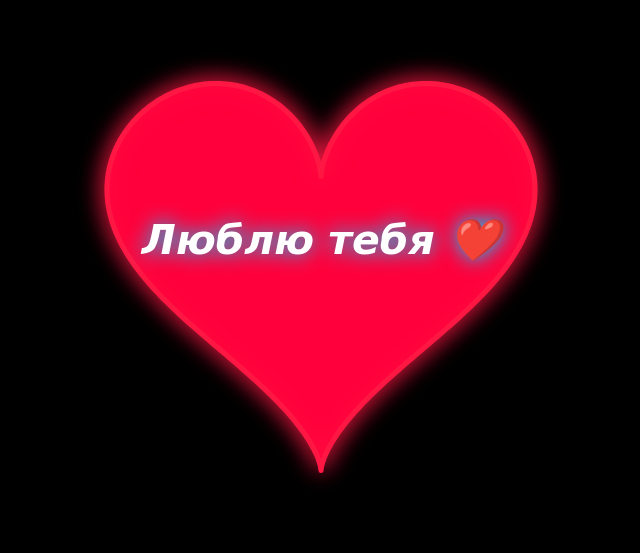
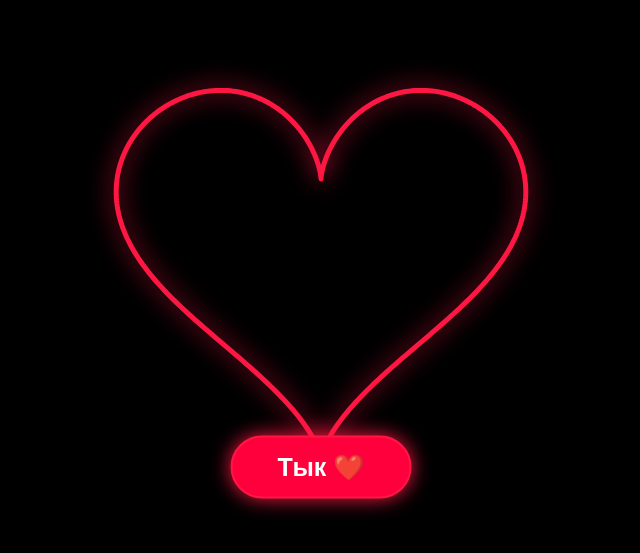
Before and after one commit to Fhgcdtdscrbot/love-heart_1, a plain HTML site: page index.html in a window 1280 px wide. Shown: the part 157-710 px from the top of the page, without its empty margins (319-959 px from the left). Drawn offline with Linux system fonts and the light colour scheme.

Commit message:
Update title and add button functionality

```diff
--- a/index.html
+++ b/index.html
@@ -3,7 +3,7 @@
 <head>
 <meta charset="UTF-8">
 <meta name="viewport" content="width=device-width, initial-scale=1.0">
-<title>Люблю тебя ❤️</title>
+<title>Я люблю тебя ❤️</title>
 
 <style>
 * {
@@ -17,6 +17,7 @@ html, body {
     height: 100%;
     overflow: hidden;
     background: #000;
+    font-family: Arial, sans-serif;
 }
 
 canvas {
@@ -24,29 +25,54 @@ canvas {
     width: 100%;
     height: 100%;
 }
+
+#tapButton {
+    position: fixed;
+    left: 50%;
+    top: 78%;
+    transform: translate(-50%, -50%);
+    padding: 15px 45px;
+    border: 2px solid #ff1744;
+    border-radius: 40px;
+    background: #ff003c;
+    color: white;
+    font-size: 25px;
+    font-weight: bold;
+    box-shadow: 0 0 20px #ff1744;
+    cursor: pointer;
+    display: none;
+    z-index: 10;
+}
+
+#tapButton:active {
+    transform: translate(-50%, -50%) scale(0.92);
+}
 </style>
 </head>
 
 <body>
+
 <canvas id="canvas"></canvas>
+<button id="tapButton">Тык ❤️</button>
 
 <script>
 const canvas = document.getElementById("canvas");
 const ctx = canvas.getContext("2d");
+const button = document.getElementById("tapButton");
 
 let w, h, scale;
 let points = [];
 
 const N = 500;
-const message = "Люблю тебя ❤️";
+let filling = false;
+let fillProgress = 0;
+let pulseStart = 0;
 
-let textIndex = 0;
-let phase = "outline";
-let progress = 0;
-let pulseStart = 0;
+const message = "Я люблю тебя❤️";
 
 function resize() {
     const dpr = window.devicePixelRatio || 1;
+
     w = window.innerWidth;
     h = window.innerHeight;
 
@@ -58,6 +84,7 @@ function resize() {
     scale = Math.min(w * 0.82 / 32, h * 0.48 / 30);
 
     createHeart();
+    drawStaticHeart();
 }
 
 function createHeart() {
@@ -67,6 +94,7 @@ function createHeart() {
         const t = Math.PI + 2 * Math.PI * i / N;
 
         const x = 16 * Math.sin(t) ** 3;
+
         const y =
             13 * Math.cos(t)
             - 5 * Math.cos(2 * t)
@@ -85,12 +113,7 @@ function clear() {
     ctx.fillRect(0, 0, w, h);
 }
 
-function drawHeart(fill = true, pulse = 1) {
-    ctx.save();
-    ctx.translate(w / 2, h / 2);
-    ctx.scale(pulse, pulse);
-    ctx.translate(-w / 2, -h / 2);
-
+function heartPath() {
     ctx.beginPath();
 
     points.forEach((p, i) => {
@@ -99,25 +122,9 @@ function drawHeart(fill = true, pulse = 1) {
     });
 
     ctx.closePath();
-
-    if (fill) {
-        ctx.fillStyle = "#ff003c";
-        ctx.shadowColor = "#ff1744";
-        ctx.shadowBlur = 28;
-        ctx.fill();
-    }
-
-    ctx.strokeStyle = "#ff1744";
-    ctx.lineWidth = 5;
-    ctx.lineJoin = "round";
-    ctx.shadowColor = "#ff1744";
-    ctx.shadowBlur = 22;
-    ctx.stroke();
-
-    ctx.restore();
 }
 
-function drawOutline(step = 0) {
+function drawOutline(step) {
     clear();
 
     ctx.beginPath();
@@ -132,8 +139,9 @@ function drawOutline(step = 0) {
     ctx.strokeStyle = "#ff1744";
     ctx.lineWidth = 5;
     ctx.lineCap = "round";
+    ctx.lineJoin = "round";
     ctx.shadowColor = "#ff1744";
-    ctx.shadowBlur = 22;
+    ctx.shadowBlur = 25;
     ctx.stroke();
 
     if (step < N) {
@@ -141,39 +149,117 @@ function drawOutline(step = 0) {
             drawOutline(Math.min(step + 5, N));
         }, 5);
     } else {
-        setTimeout(() => fillHeart(0), 300);
+        button.style.display = "block";
     }
 }
 
-function fillHeart(value) {
+function drawStaticHeart() {
+    if (filling) return;
+
+    clear();
+    heartPath();
+
+    ctx.strokeStyle = "#ff1744";
+    ctx.lineWidth = 5;
+    ctx.shadowColor = "#ff1744";
+    ctx.shadowBlur = 25;
+    ctx.stroke();
+}
+
+function fillHeart() {
+    filling = true;
+    button.style.display = "none";
+    fillProgress = 0;
+
+    requestAnimationFrame(animateFill);
+}
+
+function animateFill() {
     clear();
 
-    drawHeart(true);
+    // Контур сердца
+    heartPath();
+
+    // Заливка жидкостью снизу вверх
+    ctx.save();
+
+    heartPath();
+    ctx.clip();
 
     const top = h / 2 - 17 * scale;
     const bottom = h / 2 + 17 * scale;
-    const reveal = bottom - (bottom - top) * value;
+    const level = bottom - (bottom - top) * fillProgress;
 
-    ctx.fillStyle = "#000";
-    ctx.fillRect(0, 0, w, reveal);
+    // Небольшая волна на поверхности жидкости
+    const wave = Math.sin(performance.now() / 180) * 5;
 
-    drawHeart(false);
+    ctx.beginPath();
+    ctx.moveTo(0, level);
 
-    if (value < 1) {
-        setTimeout(() => {
-            fillHeart(Math.min(value + 0.025, 1));
-        }, 15);
+    for (let x = 0; x <= w; x += 5) {
+        const y = level + Math.sin(x / 25 + performance.now() / 180) * wave;
+        ctx.lineTo(x, y);
+    }
+
+    ctx.lineTo(w, h);
+    ctx.lineTo(0, h);
+    ctx.closePath();
+
+    const gradient = ctx.createLinearGradient(0, level, 0, bottom);
+    gradient.addColorStop(0, "#ff416c");
+    gradient.addColorStop(1, "#ff003c");
+
+    ctx.fillStyle = gradient;
+    ctx.shadowColor = "#ff1744";
+    ctx.shadowBlur = 25;
+    ctx.fill();
+
+    ctx.restore();
+
+    // Контур поверх заливки
+    heartPath();
+    ctx.strokeStyle = "#ff1744";
+    ctx.lineWidth = 5;
+    ctx.shadowColor = "#ff1744";
+    ctx.shadowBlur = 25;
+    ctx.stroke();
+
+    if (fillProgress < 1) {
+        fillProgress += 0.008;
+        requestAnimationFrame(animateFill);
     } else {
-        setTimeout(() => showText(0), 400);
+        pulseStart = performance.now();
+        requestAnimationFrame(pulse);
     }
 }
 
-function showText(index) {
+function pulse(now) {
     clear();
-    drawHeart(true);
 
-    const visibleText = message.slice(0, index);
-    const fontSize = Math.min(scale * 3.2, 48);
+    const t = (now - pulseStart) / 1000;
+    const size = 1 + Math.sin(t * 3) * 0.045;
+
+    ctx.save();
+    ctx.translate(w / 2, h / 2);
+    ctx.scale(size, size);
+    ctx.translate(-w / 2, -h / 2);
+
+    heartPath();
+
+    ctx.fillStyle = "#ff003c";
+    ctx.shadowColor = "#ff1744";
+    ctx.shadowBlur = 28;
+    ctx.fill();
+
+    ctx.strokeStyle = "#ff1744";
+    ctx.lineWidth = 5;
+    ctx.shadowBlur = 22;
+    ctx.stroke();
+
+    ctx.restore();
+
+    // Неоновая надпись
+    const fontSize = Math.min(scale * 3.2, 42);
 
     ctx.textAlign = "center";
     ctx.textBaseline = "middle";
@@ -190,52 +276,38 @@ function showText(index) {
         ctx.shadowBlur = 20;
         ctx.shadowColor = color;
         ctx.fillStyle = color;
-        ctx.fillText(visibleText, w / 2, h / 2);
+        ctx.fillText(message, w / 2, h / 2);
     });
 
     ctx.shadowBlur = 14;
     ctx.shadowColor = "#00ccff";
     ctx.fillStyle = "#fff";
-    ctx.fillText(visibleText, w / 2, h / 2);
+    ctx.fillText(message, w / 2, h / 2);
 
     ctx.shadowBlur = 0;
-
-    if (index < message.length) {
-        setTimeout(() => showText(index + 1), 180);
-    } else {
-        pulseStart = performance.now();
-        requestAnimationFrame(pulse);
-    }
-}
-
-function pulse(now) {
-    clear();
-
-    const t = (now - pulseStart) / 1000;
-    const size = 1 + Math.sin(t * 3) * 0.045;
-
-    drawHeart(true, size);
-
-    const fontSize = Math.min(scale * 3.2, 48);
-
-    ctx.textAlign = "center";
-    ctx.textBaseline = "middle";
-    ctx.font = `italic bold ${fontSize}px cursive`;
-
-    ctx.shadowBlur = 20;
-    ctx.shadowColor = "#00ccff";
-    ctx.fillStyle = "#fff";
-    ctx.fillText(message, w / 2, h / 2);
 
     requestAnimationFrame(pulse);
 }
 
+// Нажатие кнопки
+button.addEventListener("click", () => {
+    if (!filling) fillHeart();
+});
+
+// Изменение размера экрана
+window.addEventListener("resize", () => {
+    resize();
+
+    if (filling && fillProgress >= 1) {
+        pulseStart = performance.now();
+        requestAnimationFrame(pulse);
+    }
+});
+
+// Запуск
 resize();
-window.addEventListener("resize", resize);
+drawOutline(0);
 
-setTimeout(() => {
-    drawOutline();
-}, 300);
 </script>
 </body>
 </html>
```
